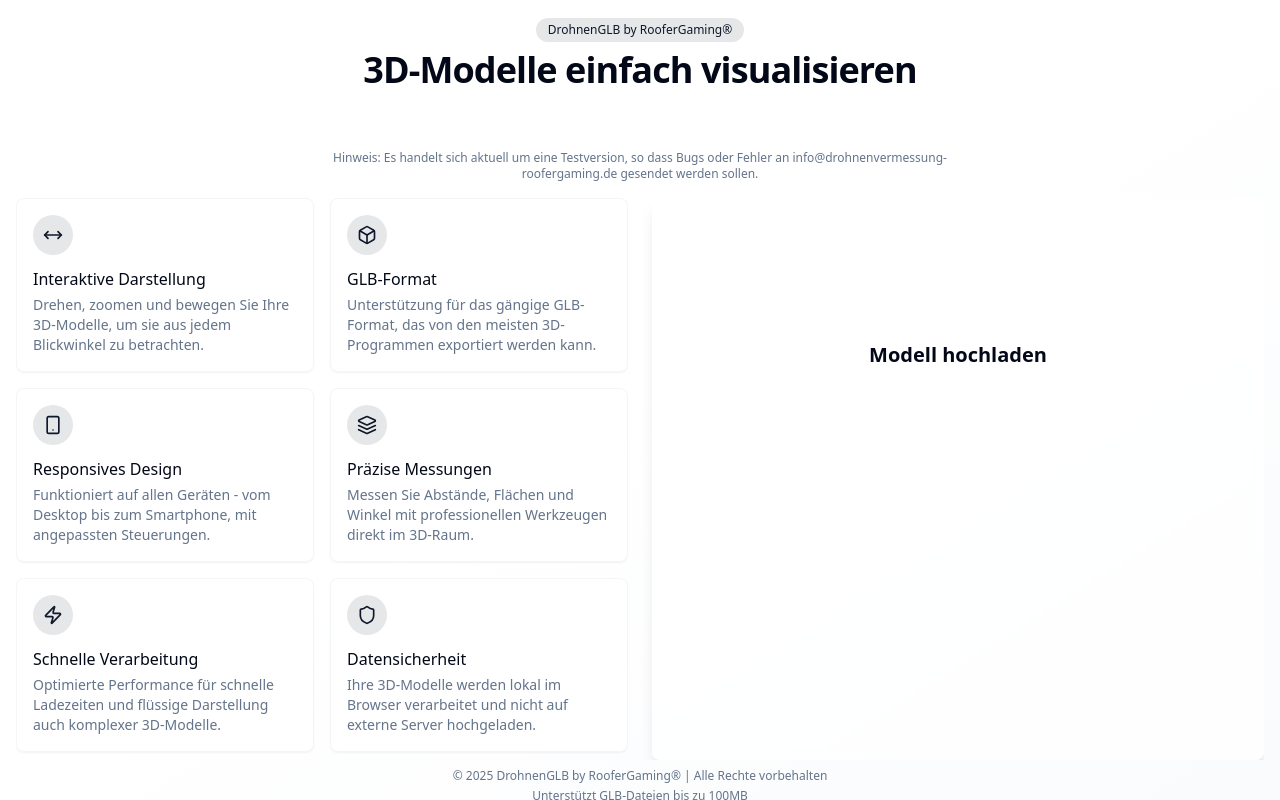
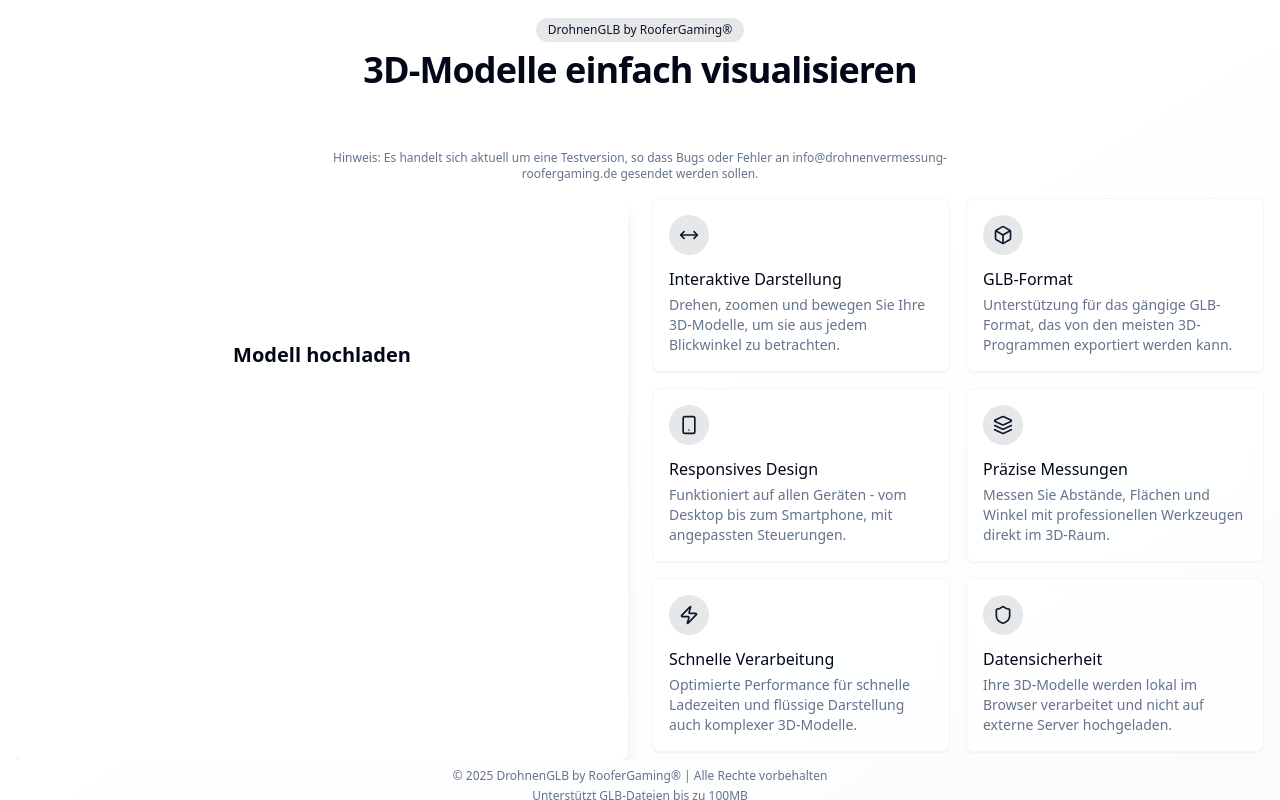
Before and after one commit to RooferGamingGER/glb-viewer-c8cb6b60, a React (Vite) app: page / in a window 1280 px wide. Built offline with nearby package versions, Linux system fonts and the light colour scheme.

Commit message:
Implement the plan

```diff
--- a/src/pages/Index.tsx
+++ b/src/pages/Index.tsx
@@ -1,3 +1,4 @@
+
 import React from 'react';
 import FileUpload from '@/components/FileUpload';
 import { Smartphone, Box, Layers, MoveHorizontal, Zap, Shield } from 'lucide-react';
@@ -61,7 +62,15 @@ const Index = () => {
         </div>
 
         <div className="hidden md:grid grid-cols-1 lg:grid-cols-2 gap-6 mt-2 flex-grow overflow-hidden">
-          <div className="grid grid-cols-1 md:grid-cols-2 gap-3 md:gap-4 auto-rows-min overflow-auto pb-2">
+          {/* Swapped the order: Upload panel first (left side), features grid second (right side) */}
+          <div className="glass-panel p-5 md:p-6 rounded-lg flex flex-col justify-center items-center backdrop-blur-sm shadow-lg border border-white/10 hover:shadow-xl transition-all duration-300 order-1 lg:order-1">
+            <div className="w-full max-w-md mx-auto">
+              <h2 className="text-xl font-bold mb-5 text-center">Modell hochladen</h2>
+              <FileUpload />
+            </div>
+          </div>
+
+          <div className="grid grid-cols-1 md:grid-cols-2 gap-3 md:gap-4 auto-rows-min overflow-auto pb-2 order-2 lg:order-2">
             <div className="glass-panel p-4 rounded-lg hover:shadow-lg transition-all duration-300 hover:-translate-y-1 hover:bg-background/90">
               <div className="w-10 h-10 bg-primary/10 rounded-full flex items-center justify-center mb-3">
                 <MoveHorizontal className="w-5 h-5 text-primary" />
@@ -122,13 +131,6 @@ const Index = () => {
               </p>
             </div>
           </div>
-
-          <div className="glass-panel p-5 md:p-6 rounded-lg flex flex-col justify-center items-center backdrop-blur-sm shadow-lg border border-white/10 hover:shadow-xl transition-all duration-300">
-            <div className="w-full max-w-md mx-auto">
-              <h2 className="text-xl font-bold mb-5 text-center">Modell hochladen</h2>
-              <FileUpload />
-            </div>
-          </div>
         </div>
 
         <footer className="w-full text-center text-xs text-muted-foreground mt-2 mb-0">
```
